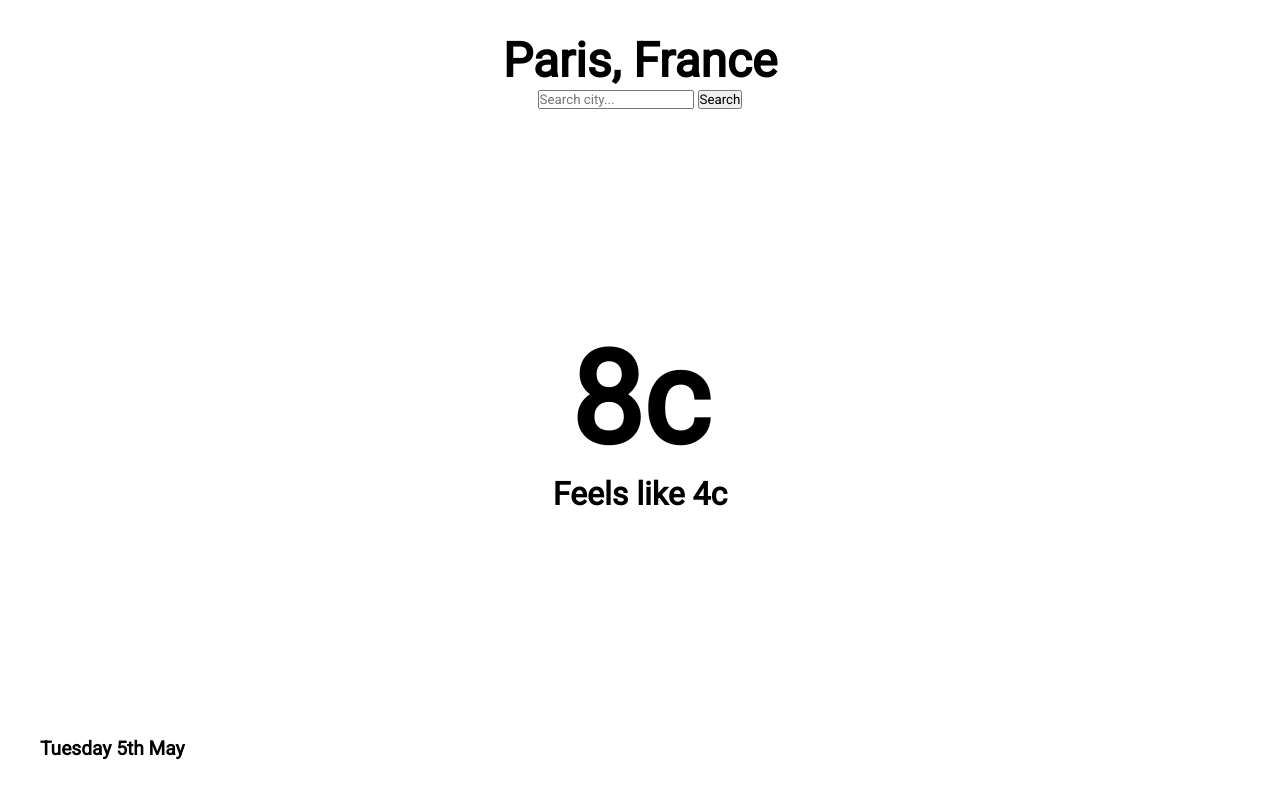
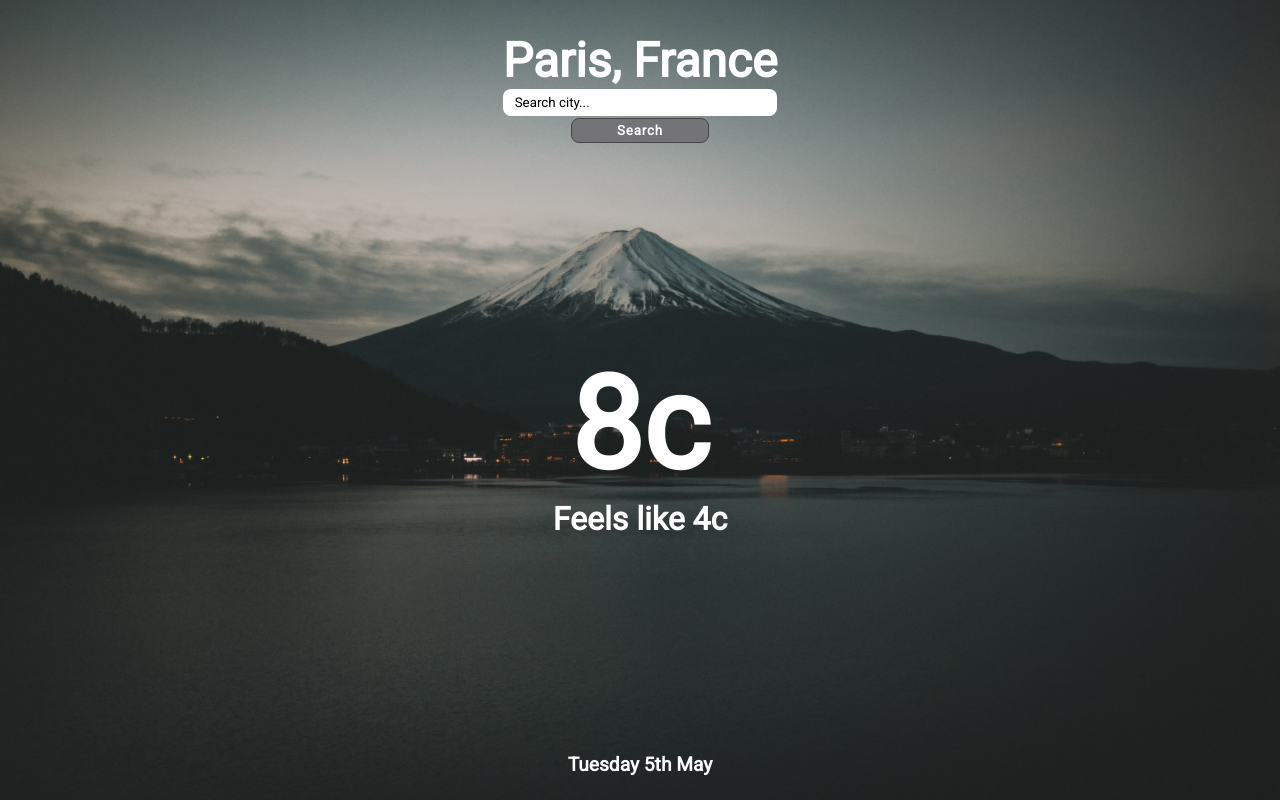
Before and after one commit to Zentality/Weather-App---TOP, a website built with webpack: page dist/index.html in a window 1280 px wide. Built offline with Linux system fonts and the light colour scheme; no server answers.

Commit message:
Add styling to page

```diff
--- a/src/styles.scss
+++ b/src/styles.scss
@@ -5,14 +5,19 @@
   padding: 0;
   font-family: 'Roboto', sans-serif;
   font-weight: inherit;
+  color: white;
 }
 
 html {
-  font-weight: 700
+  font-weight: 700;
+  background: url('./weatherbackground.jpg');
+  background-size: cover;
+  background-repeat: no-repeat;
+  background-position: center center;
 }
 
 .wrapper {
-  padding: 32px;
+  padding: 32px 0 0 0;
   display: flex;
   flex-direction: column;
   justify-content: space-between;
@@ -29,7 +34,42 @@ html {
     font-size: 3rem;
   }
   form {
+    display: flex;
+    flex-direction: column;
+    align-items: center;
+    gap: 2px;
     font-weight: 200;
+    width: 100%;
+    input {
+      width: 100%;
+      font-weight: 500;
+      padding: 6px 12px;
+      outline: none;
+      background-color: white;
+      color: black;
+      border-radius: 8px;
+      border: none;
+      &::placeholder {
+        color: black;
+      }
+      &:hover {
+        background-color: rgb(240,240,240);
+      }
+    }
+    button {
+      width: 50%;
+      background-color: rgb(115,115,120);
+      color: white;
+      border-radius: 8px;
+      padding: 4px 8px;
+      outline: none;
+      border: 1px solid rgb(70,70,70);
+      letter-spacing: 0.05rem;
+      font-weight: 700;
+      &:hover {
+        background-color: rgb(100,100,100);
+      }
+    }
   }
 }
 
@@ -43,10 +83,13 @@ html {
 }
 
 .forecast {
+  padding: 0 16px 16px;
+  box-sizing: border-box;
   width: 100%;
   display: flex;
   flex-direction: column;
   .forecastDateRange {
+    align-self: center;
     margin: 8px;
     font-size: 1.2rem;
     font-weight: 1000;
@@ -56,12 +99,13 @@ html {
     flex-direction: row;
     justify-content: space-around;
     &>div{
+      padding: 4px;
       display: flex;
       flex-direction: column;
     }
   }
   .forecastTemps>span:last-child {
-    color: rgb(150,150,150);
+    color: rgb(170,170,170);
     padding-left: 8px;
   }
 }
--- a/webpack.config.js
+++ b/webpack.config.js
@@ -14,6 +14,10 @@ module.exports = {
         test: /\.css$/i,
         use: ['style-loader', 'css-loader'],
       },
+      {
+        test: /\.(png|svg|jpg|jpeg|gif)$/i,
+        type: 'asset/resource',
+      },
     ],
   },
 };
```
Also changed, not shown: dist/51a329539d3724185d5d.jpg (added), dist/main.js, src/styles.css, src/weatherbackground.jpg (added), 1 other file.
